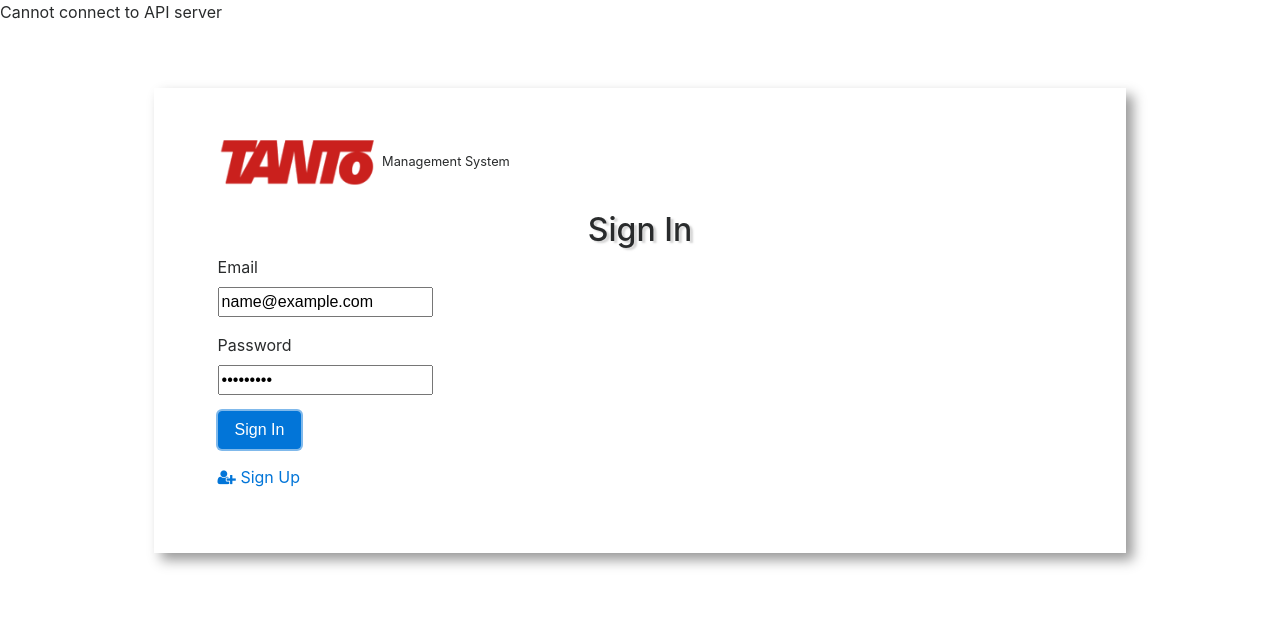
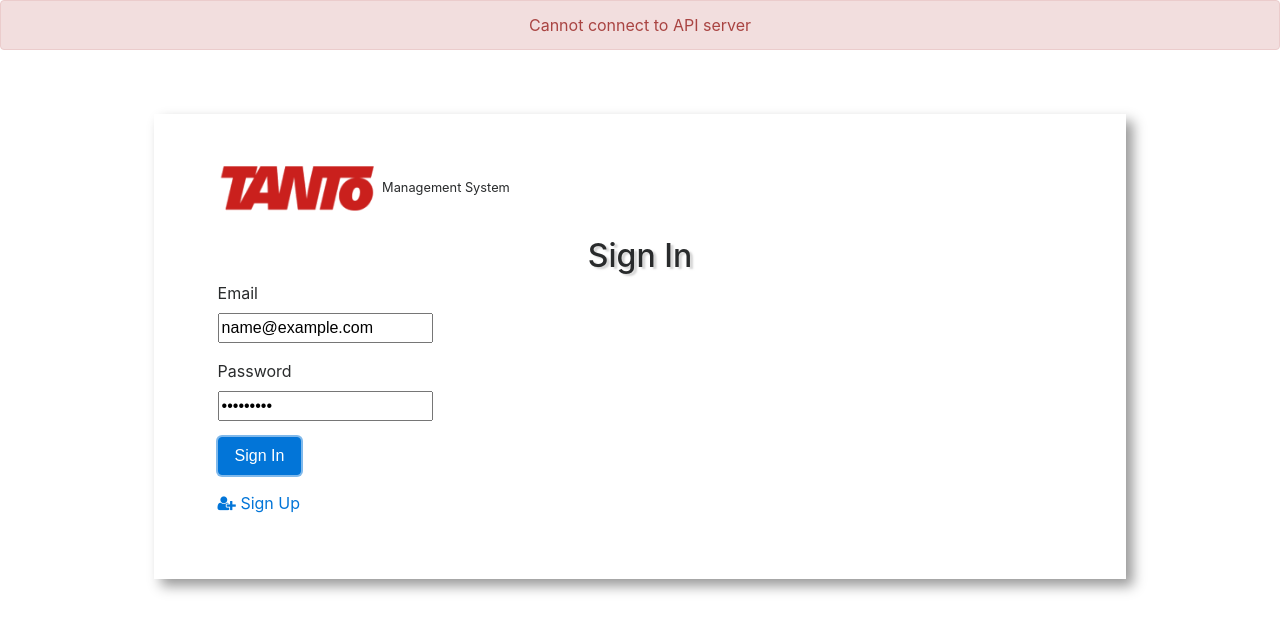
Before and after one commit to okichan/major-project-term3, a React (Create React App) app in the folder web/: page /signin in a window 1280 px wide. Both pictures are taken after typing "name@example.com", "Sample123" into the empty fields and a click on the button "Sign In". Shown: the top 632 px of the page. Built offline with nearby package versions, Linux system fonts and the light colour scheme; no server answers.

Commit message:
makeErrorMessageRed

```diff
--- a/web/src/components/Error.js
+++ b/web/src/components/Error.js
@@ -15,7 +15,11 @@ function improveMessage(message) {
 }
 
 function Error({ error }) {
-  return <p>{improveMessage(error.message)}</p>;
+  return (
+    <p className="alert alert-danger text-center" role="alert">
+      {improveMessage(error.message)}
+    </p>
+  );
 }
 
 export default Error;
```
